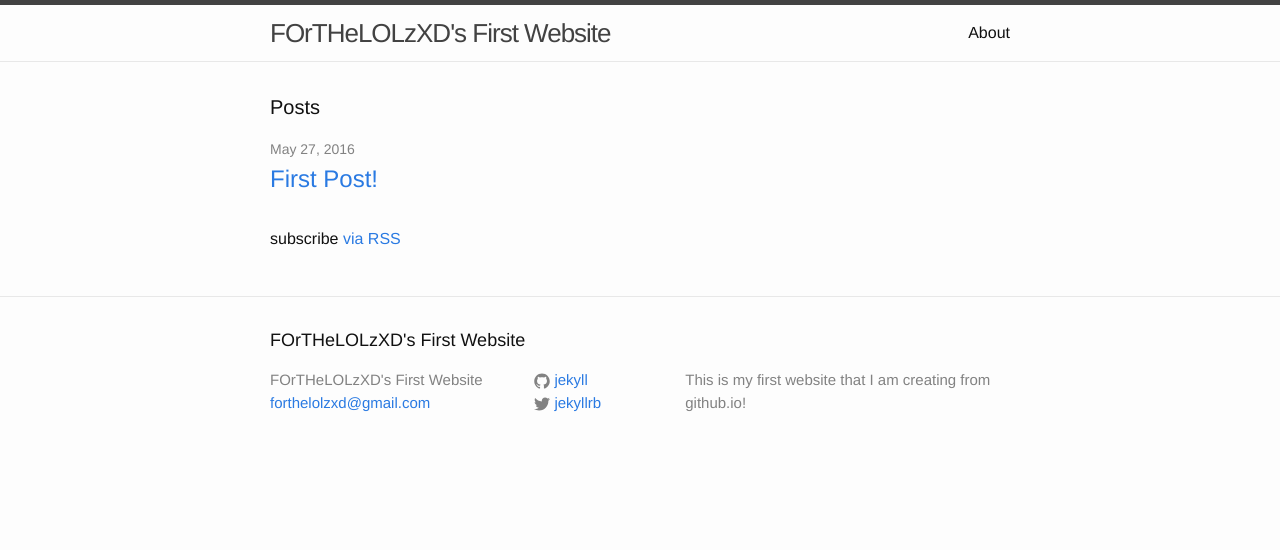
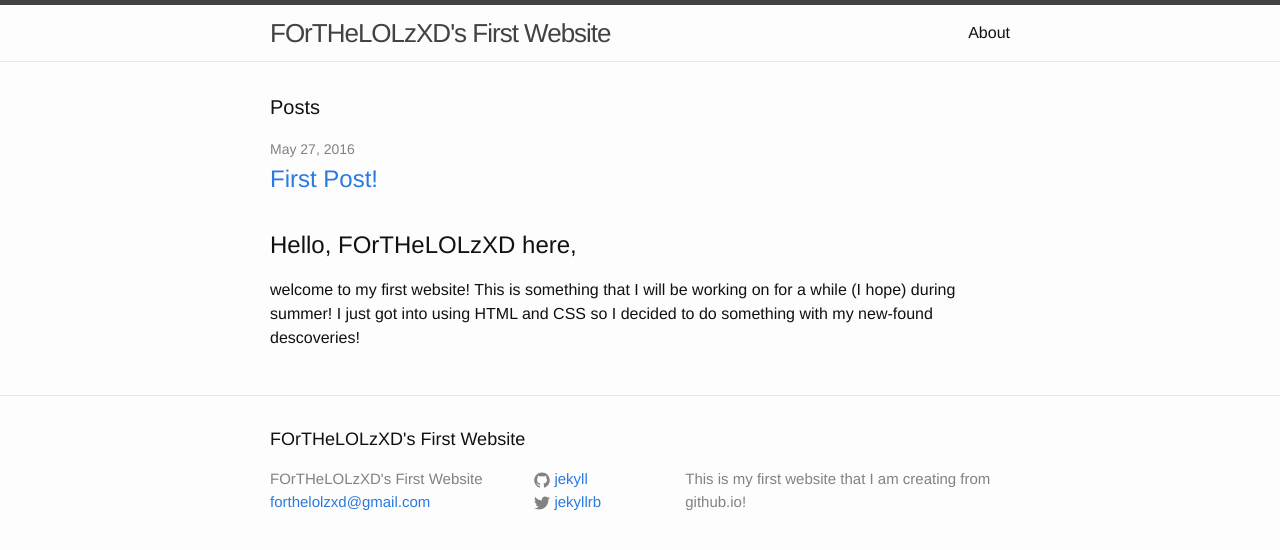
Before and after one commit to FOrTHeLOLzXD/FOrTHeLOLzXD.github.io, a Jekyll site: the page built from index.html, in a window 1280 px wide. Shown: the top 550 px of the page. Built offline with Jekyll 4.4.1, drawn with Linux system fonts in a browser that asks for light colours.

Commit message:
Update index.html
another1

```diff
--- a/index.html
+++ b/index.html
@@ -18,6 +18,7 @@ layout: default
     {% endfor %}
   </ul>
 
-  <p class="rss-subscribe">subscribe <a href="{{ "/feed.xml" | prepend: site.baseurl }}">via RSS</a></p>
+  <h2>Hello, FOrTHeLOLzXD here,</h2>
+  <p>welcome to my first website! This is something that I will be working on for a while (I hope) during summer! I just got into using HTML and CSS so I decided to do something with my new-found descoveries!</p>
 
 </div>
```
